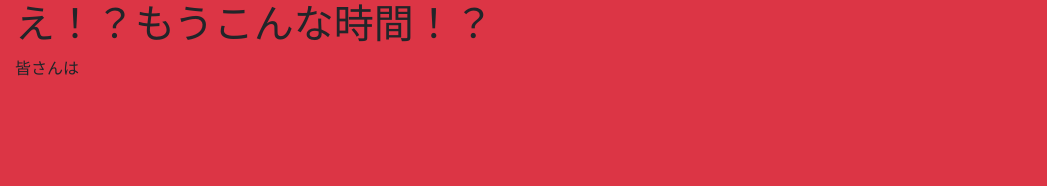
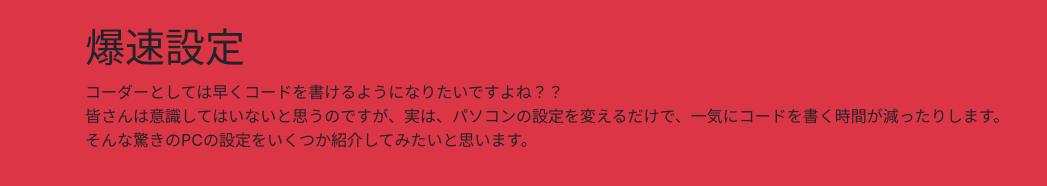
Before and after one commit to kuninakagithab/speed_up_tool, a plain HTML site: page kuninaka.html in a window 1280 px wide. Shown: the whole page, without its empty margins (0-1047 px from the left). Drawn offline with nearby package versions, Linux system fonts and the light colour scheme.

Commit message:
導入文追加

```diff
--- a/kuninaka.html
+++ b/kuninaka.html
@@ -11,10 +11,12 @@
 <body>
     <header></header>
     <main class="col-12 bg-danger" style="height: 100vh;">
-      <div class="introduction">
-        <h1>え！？もうこんな時間！？</h1>
-        <p>皆さんは
-        </p>
+      <div class="introduction container">
+        <img src="" alt="">
+        <h1>爆速設定</h1>
+        <p>コーダーとしては早くコードを書けるようになりたいですよね？？<br>
+        皆さんは意識してはいないと思うのですが、実は、パソコンの設定を変えるだけで、一気にコードを書く時間が減ったりします。<br>
+      そんな驚きのPCの設定をいくつか紹介してみたいと思います。</p>
       </div>
     </main>
     <footer></footer>
```
